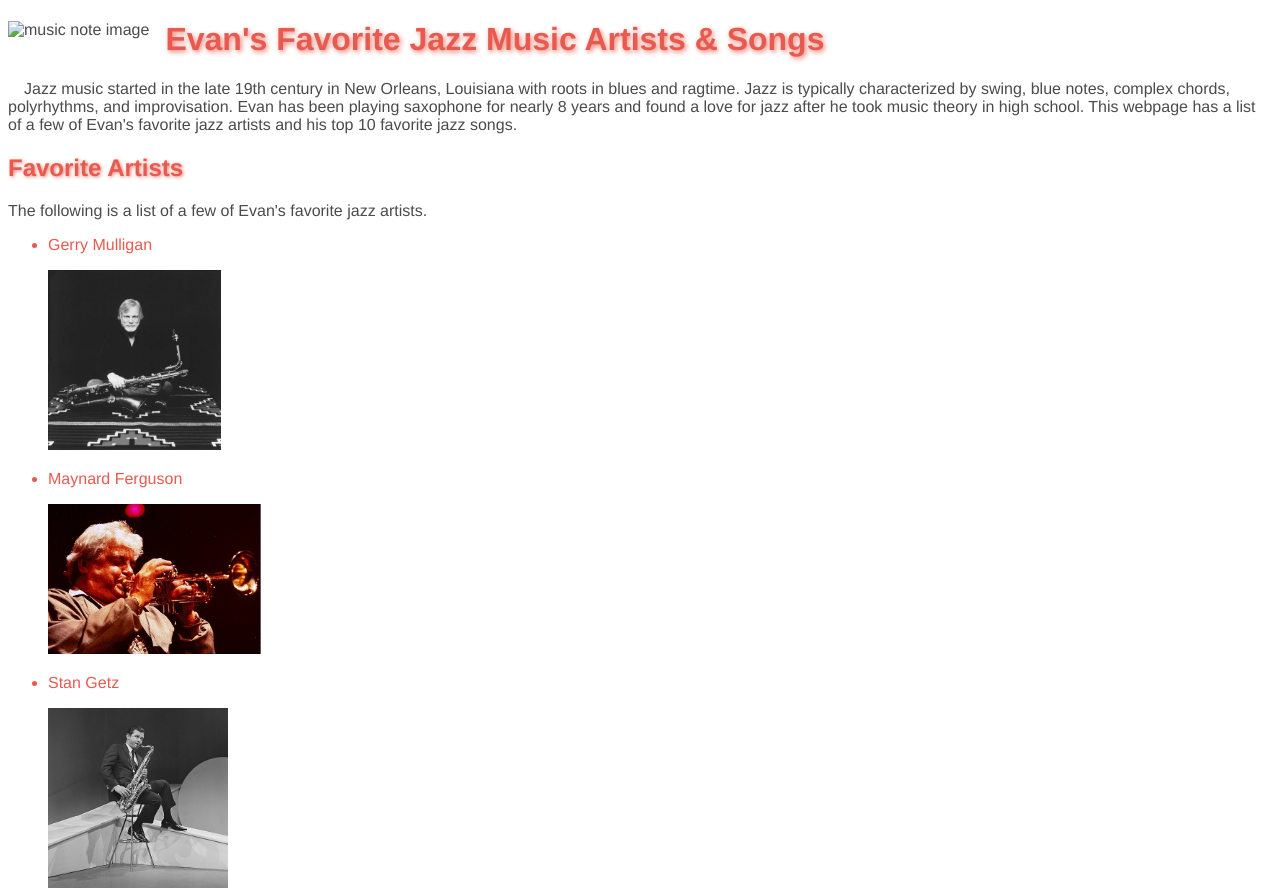
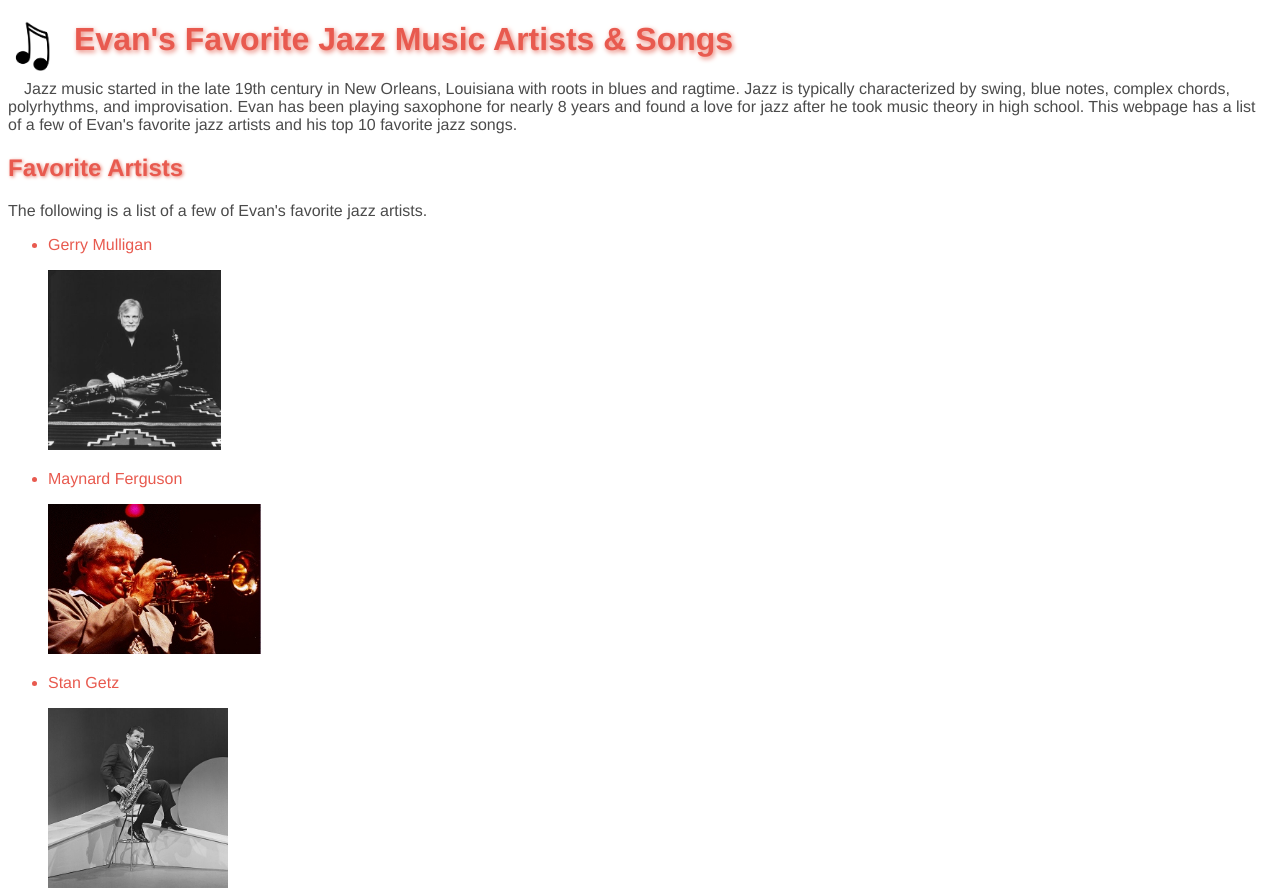
Before and after one commit to evanpeterson891/my-website, a plain HTML site: page index.html in a window 1280 px wide. Shown: the top 891 px of the page. Drawn offline with Linux system fonts and the light colour scheme; the site is published under a folder, as on GitHub Pages, so addresses that start at the root find nothing.

Commit message:
fixed error with image reference

```diff
--- a/index.html
+++ b/index.html
@@ -14,7 +14,7 @@
 
 <body>
   <header>
-    <img src="/images/music-note.png" alt="music note image" height="50em">
+    <img src="images/music-note.png" alt="music note image" height="50em">
     <h1>Evan's Favorite Jazz Music Artists &amp; Songs</h1>
     <p>Jazz music started in the late 19th century in New Orleans, Louisiana with roots in blues and ragtime. Jazz is
       typically characterized by swing, blue notes, complex chords, polyrhythms, and improvisation. Evan has been
```
